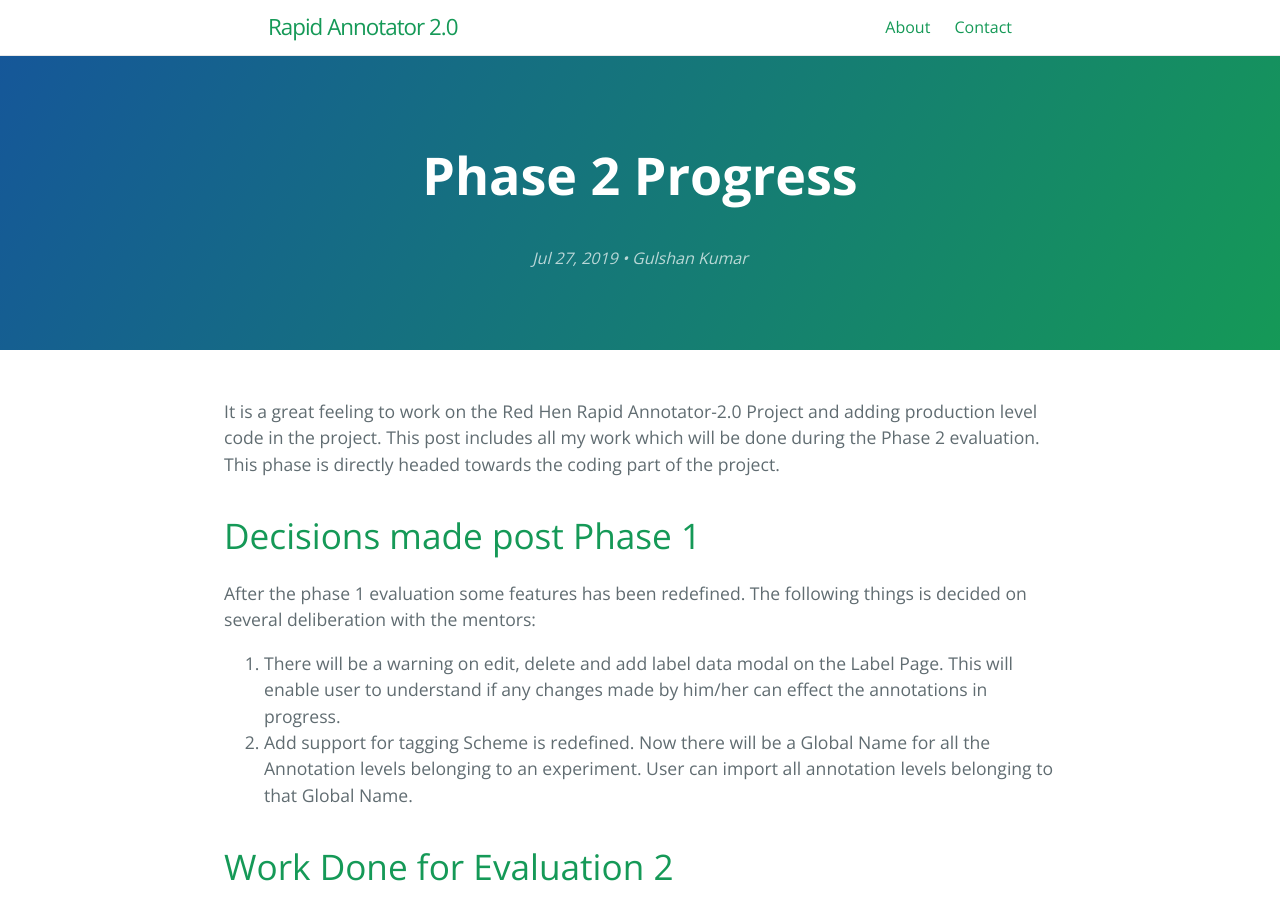
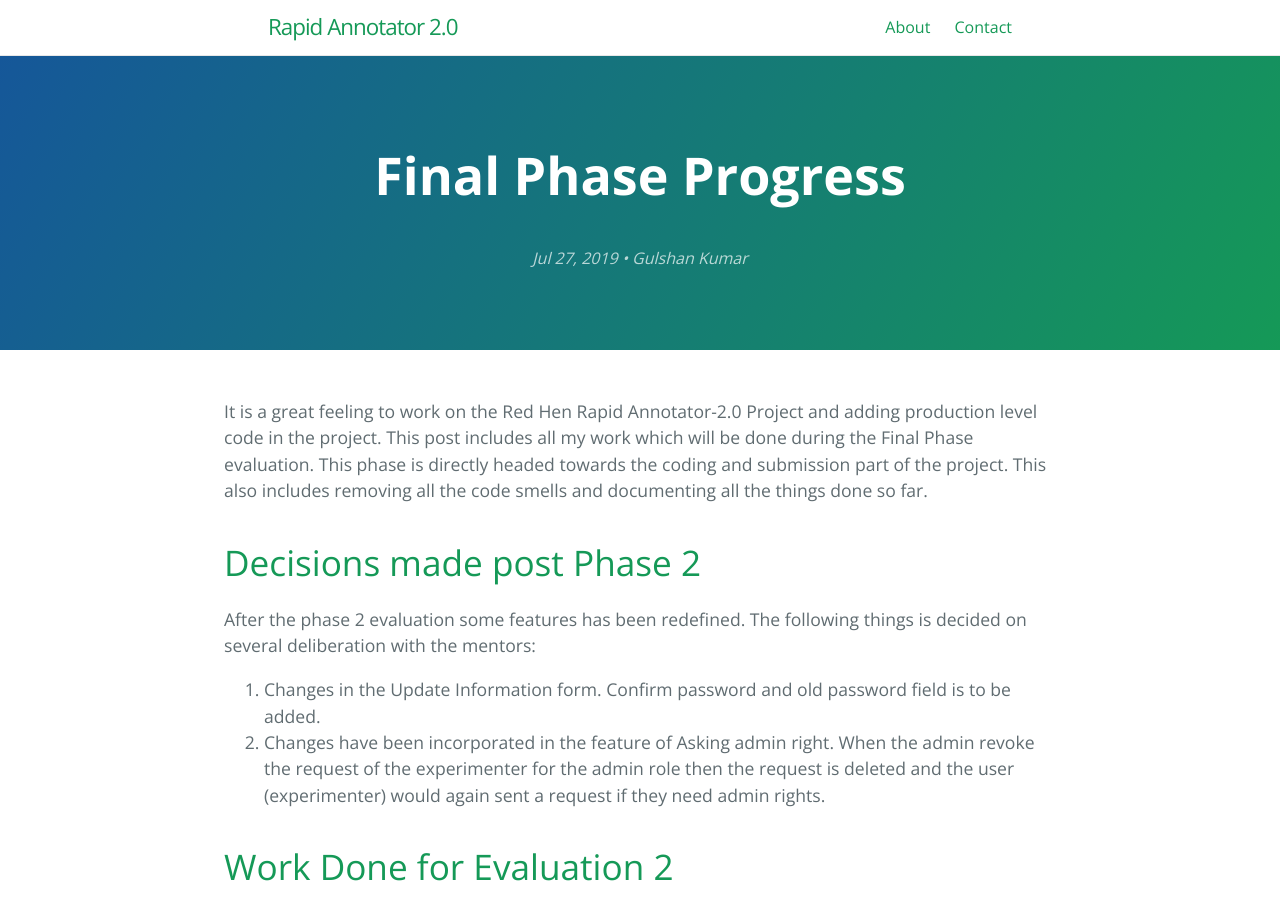
Before and after one commit to gulshan-mittal/GSoC19-blog, a Jekyll site: the page built from _posts/2019-07-27-Final-Phase-progress.md, in a window 1280 px wide and 900 px high. Built offline with Jekyll 4.4.1, drawn with Linux system fonts in a browser that asks for light colours.

Commit message:
Updated Bloag

```diff
--- a/_posts/2019-07-27-Final-Phase-progress.md
+++ b/_posts/2019-07-27-Final-Phase-progress.md
@@ -1,15 +1,15 @@
 ---
 layout: post
-title: "Phase 2 Progress"
+title: "Final Phase Progress"
 ---
 
-It is a great feeling to work on the Red Hen Rapid Annotator-2.0 Project and adding production level code in the project. This post includes all my work which will be done during the Phase 2 evaluation. This phase is directly headed towards the coding part of the project.
+It is a great feeling to work on the Red Hen Rapid Annotator-2.0 Project and adding production level code in the project. This post includes all my work which will be done during the Final Phase evaluation. This phase is directly headed towards the coding and submission part of the project. This also includes removing all the code smells and documenting all the things done so far.
 
-# [](#header-1)Decisions made post Phase 1
+# [](#header-1)Decisions made post Phase 2
 
-After the phase 1 evaluation some features has been redefined. The following things is decided on several deliberation with the mentors:
-1. There will be a warning on edit, delete and add label data modal on the Label Page. This will enable user to understand if any changes made by him/her can effect the annotations in progress.
-2. Add support for tagging Scheme is redefined.  Now there will be a Global Name for all the Annotation levels belonging to an experiment. User can import all annotation levels belonging to that Global Name.
+After the phase 2 evaluation some features has been redefined. The following things is decided on several deliberation with the mentors:
+1. Changes in the Update Information form. Confirm password and old password field is to be added.
+2. Changes have been incorporated in the feature of Asking admin right. When the admin revoke the request of the experimenter for the admin role then the request is deleted and the user (experimenter) would again sent a request if they need admin rights.
 
 # [](#header-2) Work Done for Evaluation 2
 
```
